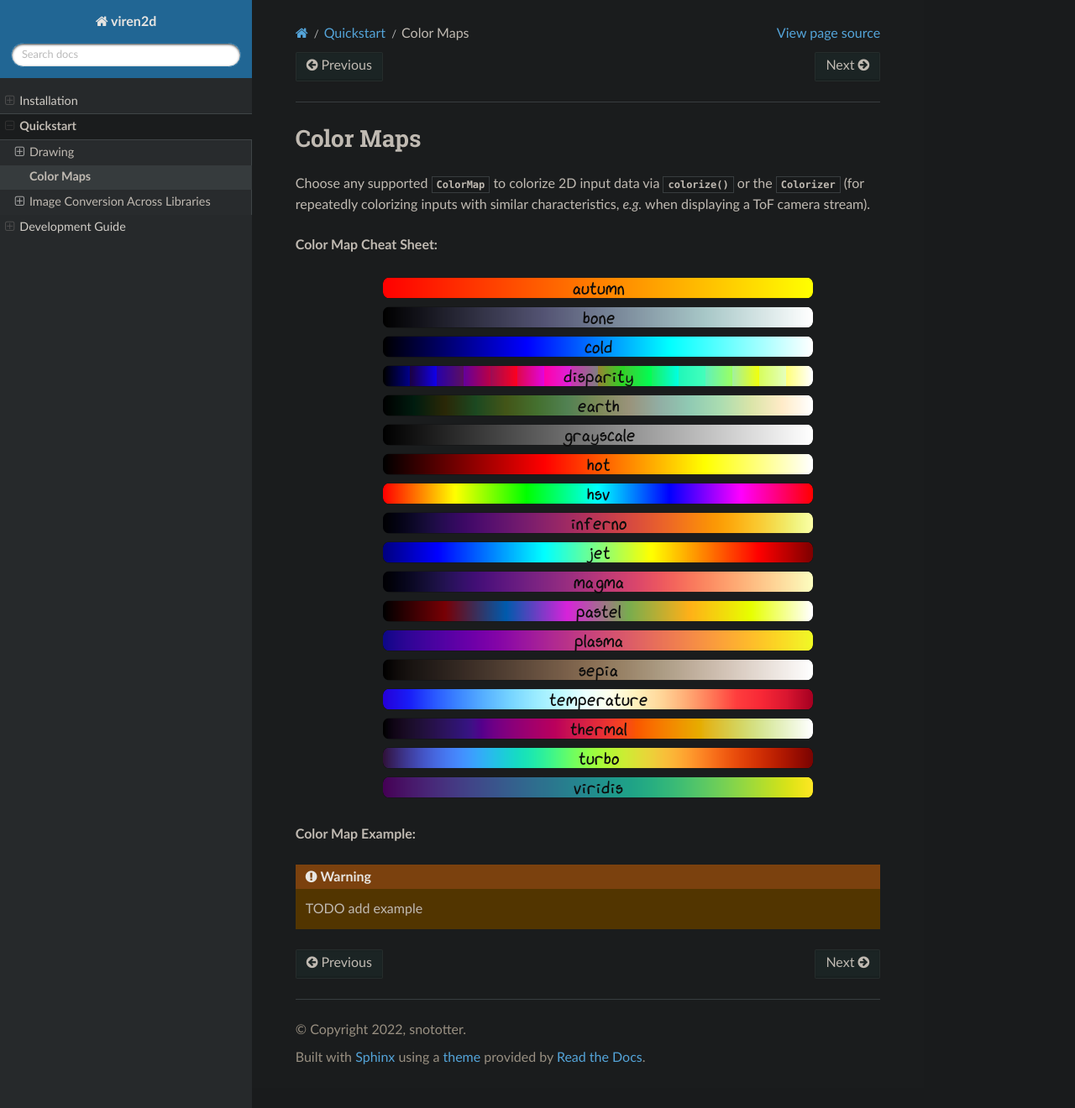
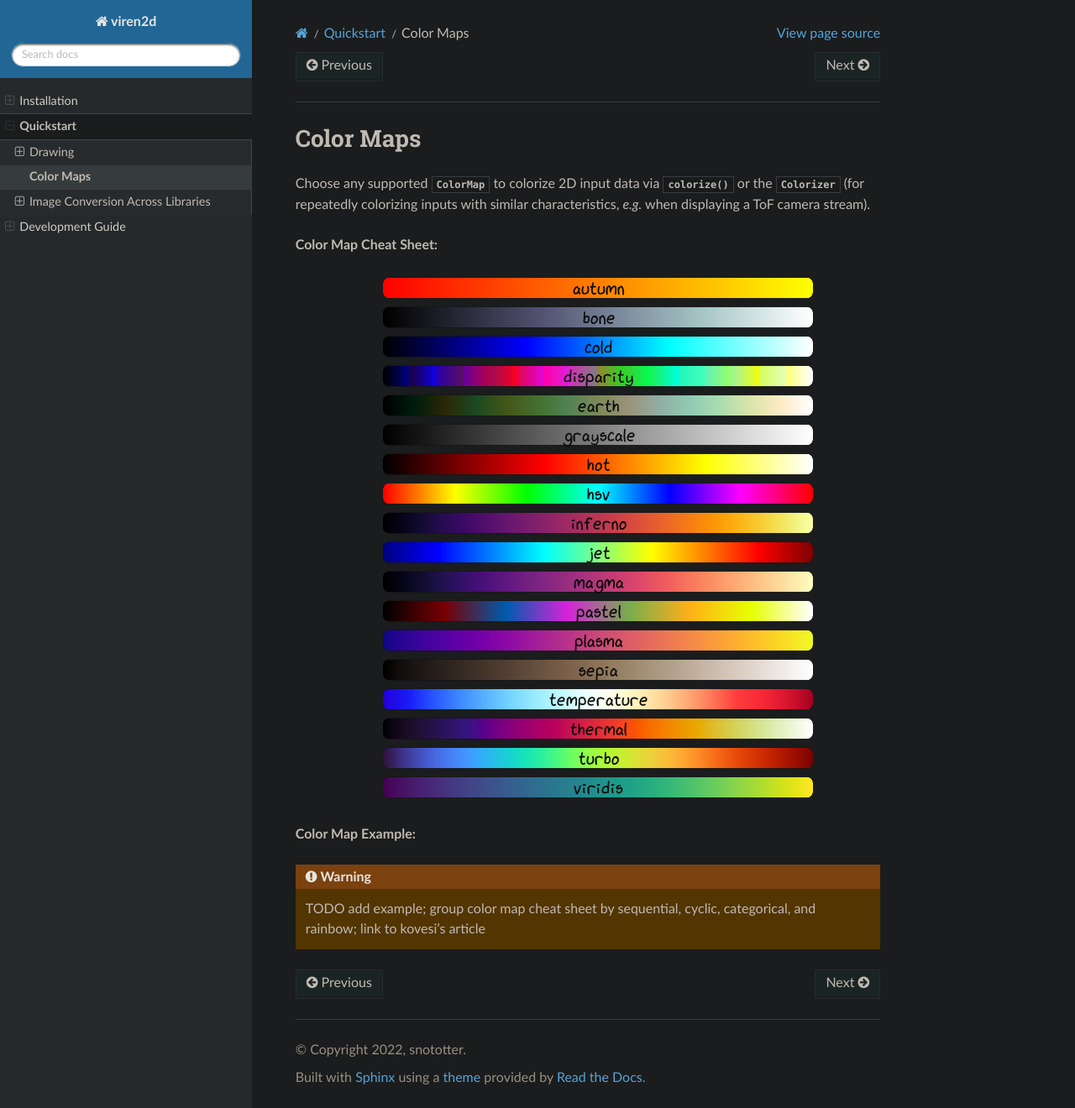
Before and after one commit to snototter/viren2d, a Sphinx documentation site: the page built from docs/source/tutorial/colormaps.rst, in a window 1280 px wide and 1320 px high. Shown: the whole window at 84% size. Built offline with Sphinx 7.4.7 and the Read the Docs theme 2.0.0, drawn with Linux system fonts in a browser that asks for light colours; pages that are not in the unit, such as notebooks, are missing from menus; the version number could not be read and is left out.

Commit message:
begin documentation of colorizer

```diff
--- a/docs/source/apidoc/apidoc-colormaps.rst
+++ b/docs/source/apidoc/apidoc-colormaps.rst
@@ -21,6 +21,9 @@
 ~~~~~~~~~~~~~~~~~~~
 
 .. autoclass:: viren2d.Colorizer
+   :autosummary:
+   :autosummary-nosignatures:
+   :members:
 
 .. autofunction:: viren2d.colorize
 
--- a/docs/source/tutorial/colormaps.rst
+++ b/docs/source/tutorial/colormaps.rst
@@ -28,4 +28,5 @@
 
 
 .. warning::
-   TODO add example
+   TODO add example; group color map cheat sheet by sequential, cyclic, categorical, and rainbow;
+   link to kovesi's article
```
Also changed, not shown: 1 other file.
